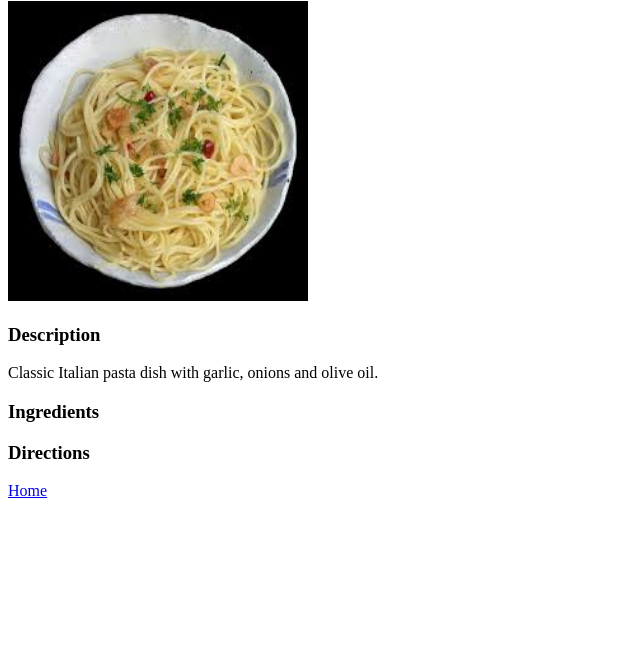
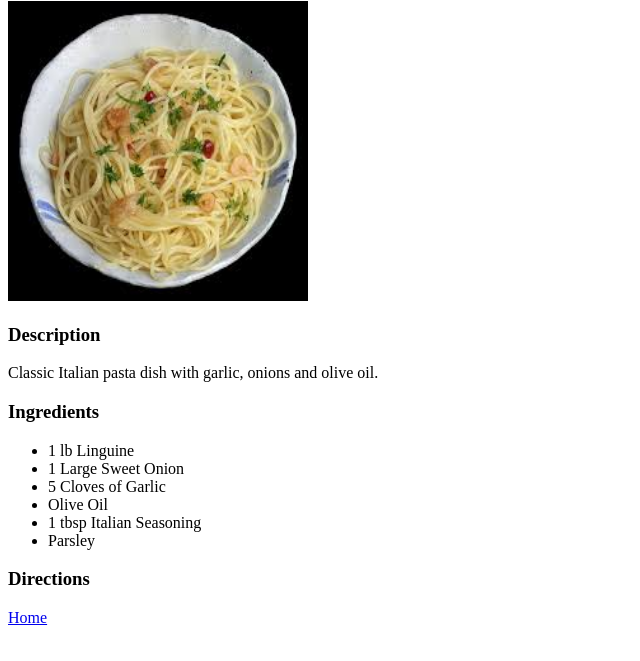
Before and after one commit to Russ733/odin-recipes, a plain HTML site: page recipes/agli-olio.html in a window 1280 px wide. Shown: the part 79-740 px from the top of the page, without its empty margins (0-640 px from the left). Drawn offline with Linux system fonts and the light colour scheme.

Commit message:
Add ingredients list

```diff
--- a/recipes/agli-olio.html
+++ b/recipes/agli-olio.html
@@ -16,6 +16,14 @@
         <p>Classic Italian pasta dish with garlic, onions and olive oil.</p>
 
     <h3>Ingredients</h3>
+        <ul>
+            <li>1 lb Linguine</li>
+            <li>1 Large Sweet Onion</li>
+            <li>5 Cloves of Garlic</li>
+            <li>Olive Oil</li>
+            <li>1 tbsp Italian Seasoning</li>
+            <li>Parsley</li>
+        </ul>
 
     <h3>Directions</h3>
 
```
